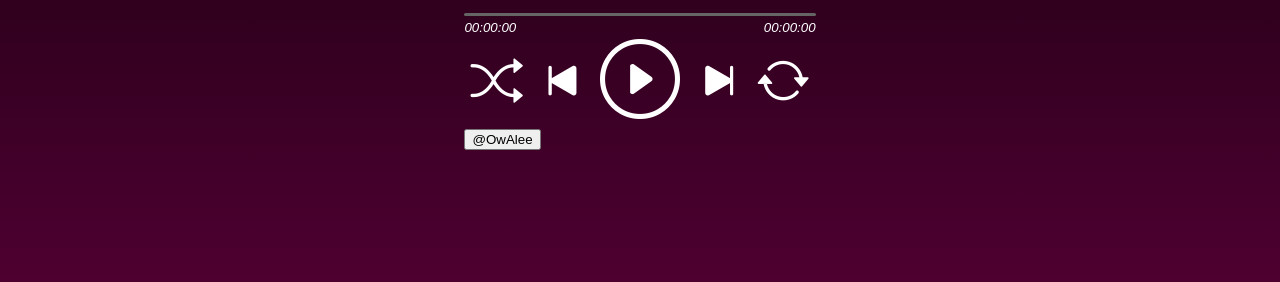
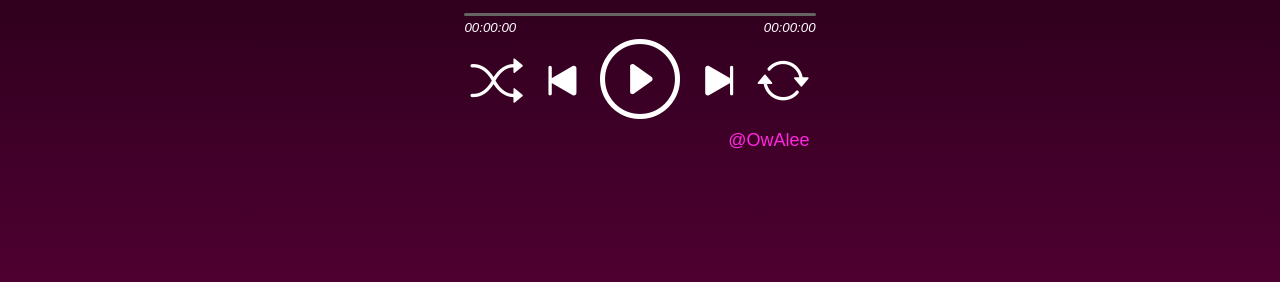
Before and after one commit to Owaleee/B3atMaster, a plain HTML site: page Xplotfi/Index.html in a window 1280 px wide. Shown: the part 444-726 px from the top of the page. Drawn offline with nearby package versions, Linux system fonts and the light colour scheme.

Commit message:
Update Style.css

```diff
--- a/Xplotfi/Style.css
+++ b/Xplotfi/Style.css
@@ -11,6 +11,13 @@ body {
 html {
   width: 100%;
   height: 100%;
+}
+#OwAleeLogo{
+ color: rgb(104, 104, 104);
+ display: flex;
+  flex-direction: row;
+  justify-content: flex-end;
+  cursor: pointer;
 }
 
 .button {
@@ -107,3 +114,20 @@ html {
   font-style: italic;
   margin-top: 0.1cm;
 }
+#OwAlee {
+background: none;
+border: none;
+font-size: large;
+cursor: pointer;
+color: rgb(255, 0, 217);
+animation: mudancaDeCor 3s ease infinite;
+}
+
+@keyframes mudancaDeCor {
+0% {
+  color: rgb(255, 0, 217);
+}
+25% {
+  color: rgb(255, 255, 255);
+
+}}
```
